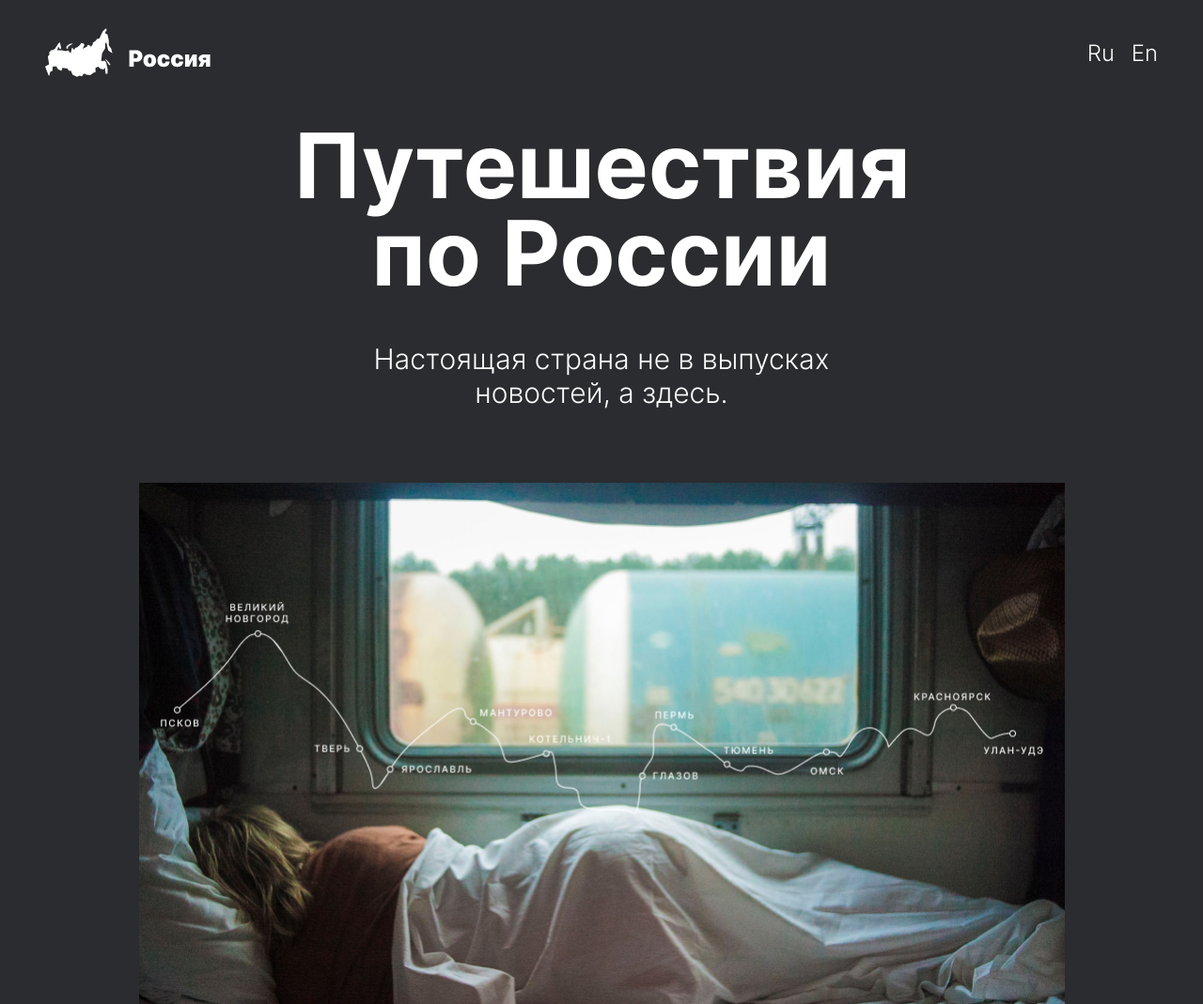
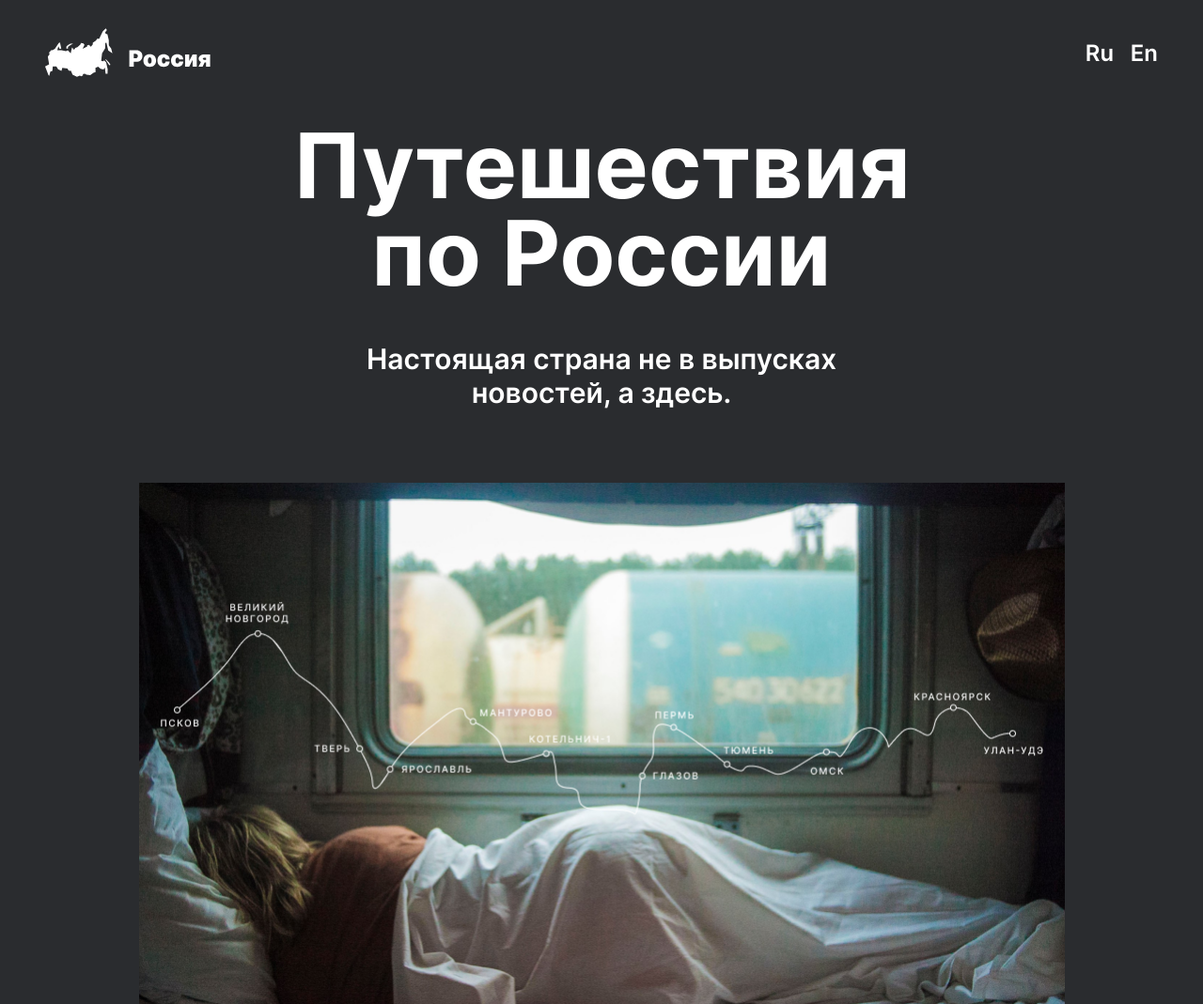
Before and after one commit to PavelEremeev/russian-travel, a plain HTML site: page index.html in a window 1280 px wide. Shown: the top 1069 px of the page at 94% size. Drawn offline with Linux system fonts and the light colour scheme.

Commit message:
fixing fonts

```diff
--- a/fonts/fonts.css
+++ b/fonts/fonts.css
@@ -2,12 +2,6 @@
     src: url(./Inter-Bold.woff2);
     font-family: 'Inter';
     font-weight: bold;
-}
-
-@font-face {
-    src: url(./Inter-Italic.woff2);
-    font-family: 'Inter';
-    font-style: italic;
 }
 
 @font-face {
@@ -23,9 +17,3 @@
     font-style: normal;
     font-weight: bolder;
 }
-
-@font-face {
-    src: url(./Inter-Light.woff2);
-    font-family: 'Inter';
-    font-weight: light;
-}
```
Also changed, not shown: fonts/Inter-Italic.woff2 (deleted), fonts/Inter-Light.woff2 (deleted).
